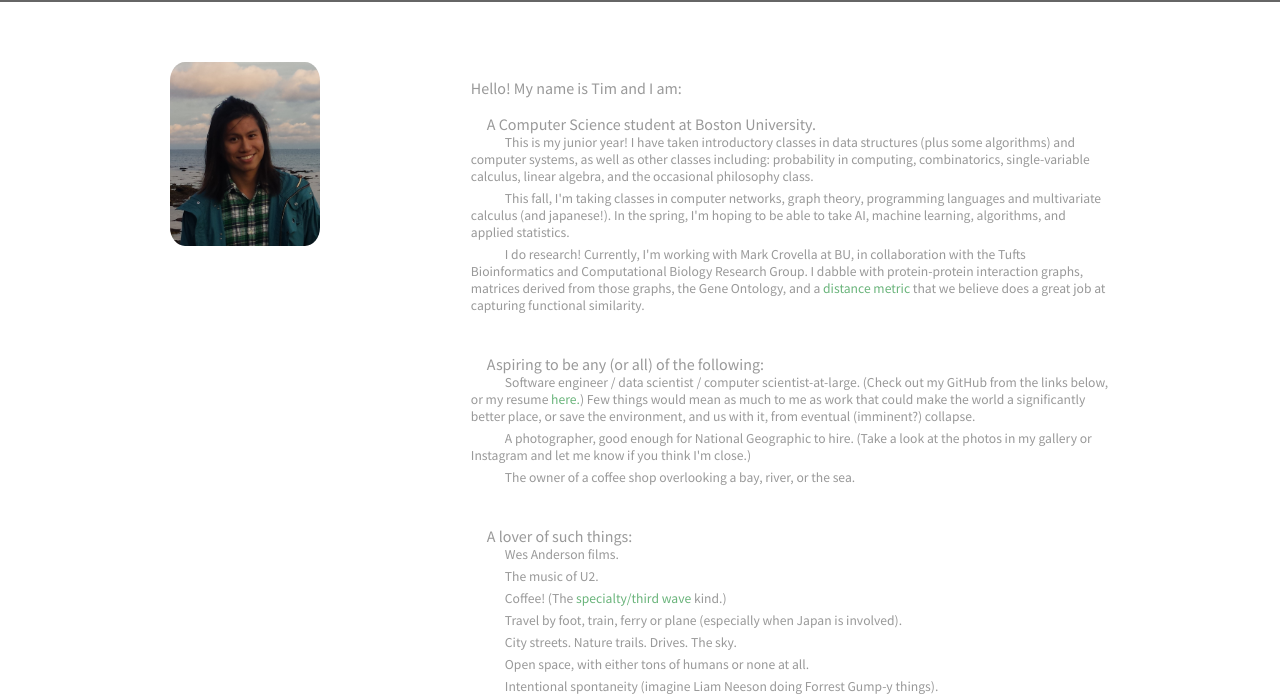
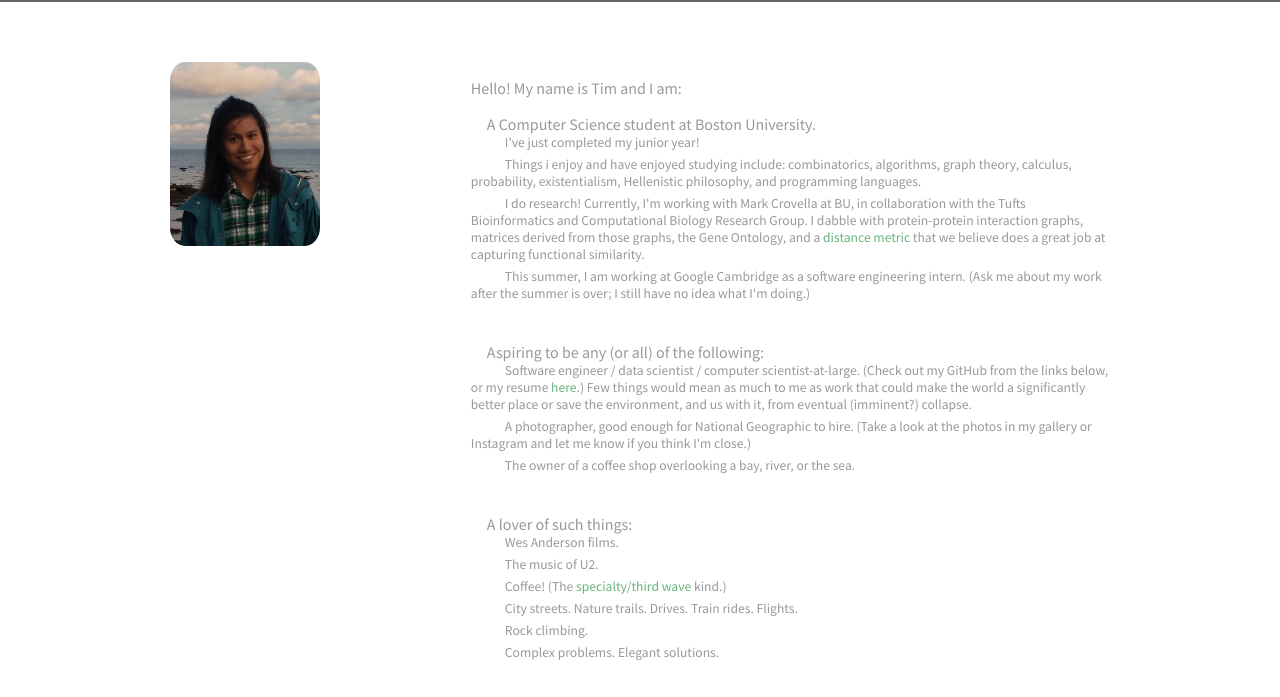
Before and after one commit to timql/timql.github.io, a plain HTML site: page about.html in a window 1280 px wide. Shown: the part 102-799 px from the top of the page. Drawn offline with nearby package versions, Linux system fonts and the light colour scheme.

Commit message:
minor updates

```diff
--- a/about.html
+++ b/about.html
@@ -30,15 +30,31 @@
         <ul class="about">
           <li>A Computer Science student at Boston University.
             <ul class="things">
-              <li>This is my junior year! I have taken introductory classes in data structures (plus some algorithms) and computer systems, as well as other classes including: probability in computing, combinatorics, single-variable calculus, linear algebra, and the occasional philosophy class.</li>
-              <li>This fall, I'm taking classes in computer networks, graph theory, programming languages and multivariate calculus (and japanese!). In the spring, I'm hoping to be able to take AI, machine learning, algorithms, and applied statistics.</li>
-              <li>I do research! Currently, I'm working with Mark Crovella at BU, in collaboration with the Tufts Bioinformatics and Computational Biology Research Group. I dabble with protein-protein interaction graphs, matrices derived from those graphs, the Gene Ontology, and a <a href="http://dsd.cs.tufts.edu/">distance metric</a> that we believe does a great job at capturing functional similarity.</li>
+              <li>I've just completed my junior year! </li>
+              <li>Things i enjoy and have enjoyed studying include: combinatorics, algorithms,
+                  graph theory, calculus, probability, existentialism, Hellenistic philosophy,
+                  and programming languages.
+              </li>
+              <li>I do research! Currently, I'm working with Mark Crovella at BU,
+                  in collaboration with the Tufts Bioinformatics and Computational Biology Research Group.
+                  I dabble with protein-protein interaction graphs, matrices derived from those graphs, the Gene Ontology,
+                  and a <a href="http://dsd.cs.tufts.edu/">distance metric</a> that we believe
+                  does a great job at capturing functional similarity.
+              </li>
+              <li>This summer, I am working at Google Cambridge as a software engineering intern.
+                  (Ask me about my work after the summer is over; I still have no idea
+                  what I'm doing.)
+              </li>
             </ul>
           </li>
           <li>Aspiring to be any (or all) of the following:
             <ul class="things">
-              <li>Software engineer / data scientist / computer scientist-at-large. (Check out my GitHub from the links below, or my resume <a href="docs/resume.pdf">here.</a>) Few things would mean as much to me as work that could make the world a significantly better place, or save the environment, and us with it, from eventual (imminent?) collapse.</li>
-              <li>A photographer, good enough for National Geographic to hire. (Take a look at the photos in my gallery or Instagram and let me know if you think I'm close.)</li>
+              <li>Software engineer / data scientist / computer scientist-at-large.
+                  (Check out my GitHub from the links below, or my resume <a href="docs/resume.pdf">here.</a>)
+                  Few things would mean as much to me as work that could make the world a significantly better place
+                  or save the environment, and us with it, from eventual (imminent?) collapse.</li>
+              <li>A photographer, good enough for National Geographic to hire.
+                  (Take a look at the photos in my gallery or Instagram and let me know if you think I'm close.)</li>
               <li>The owner of a coffee shop overlooking a bay, river, or the sea.</li>
             </ul>
           </li>
@@ -47,12 +63,9 @@
               <li>Wes Anderson films.</li>
               <li>The music of U2.</li>
               <li>Coffee! (The <a href="https://bluebottlecoffee.com/">specialty/third wave</a> kind.)</li>
-              <li>Travel by foot, train, ferry or plane (especially when Japan is involved).</li>
-              <li>City streets. Nature trails. Drives. The sky. </li>
-              <li>Open space, with either tons of humans or none at all.</li>
-              <li>Intentional spontaneity (imagine Liam Neeson doing Forrest Gump-y things).</li>
+              <li>City streets. Nature trails. Drives. Train rides. Flights. </li>
+              <li>Rock climbing.</li>
               <li>Complex problems. Elegant solutions.</li>
-              <li>Simplicity in general.</li>
             </ul>
           </li>
         </ul>
```
Also changed, not shown: contact.html (+0 -1 lines).
